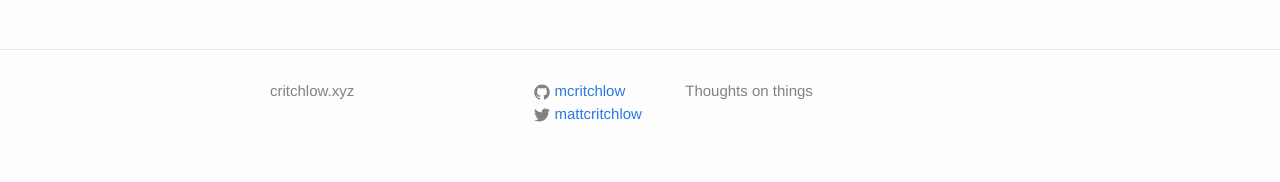
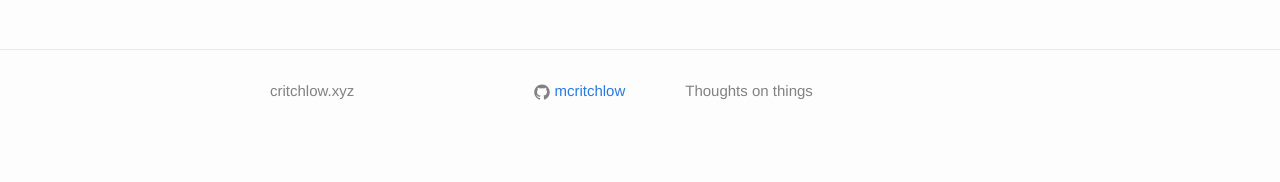
Before and after one commit to mcritchlow/mcritchlow.github.io, a Jekyll site: the page built from index.md, in a window 1280 px wide. Shown: the part 1147-1329 px from the top of the page. Built offline with Jekyll 4.4.1, drawn with Linux system fonts in a browser that asks for light colours.

Commit message:
remove twitter

```diff
--- a/_config.yml
+++ b/_config.yml
@@ -19,7 +19,6 @@ description: > # this means to ignore newlines until "baseurl:"
   Thoughts on things
 baseurl: "" # the subpath of your site, e.g. /blog
 url: "https://critchlow.xyz" # the base hostname & protocol for your site, e.g. http://example.com
-twitter_username: mattcritchlow
 github_username:  mcritchlow
 
 # Build settings
--- a/_includes/footer.html
+++ b/_includes/footer.html
@@ -27,12 +27,6 @@
             {% include icon-github.html username=site.github_username %}
           </li>
           {% endif %}
-
-          {% if site.twitter_username %}
-          <li>
-            {% include icon-twitter.html username=site.twitter_username %}
-          </li>
-          {% endif %}
         </ul>
       </div>
 
--- a/_includes/icon-twitter.html
+++ /dev/null
@@ -1 +0,0 @@
-<a href="https://twitter.com/{{ include.username }}"><span class="icon icon--twitter">{% include icon-twitter.svg %}</span><span class="username">{{ include.username }}</span></a>
```
Also changed, not shown: _includes/icon-twitter.svg (deleted).
